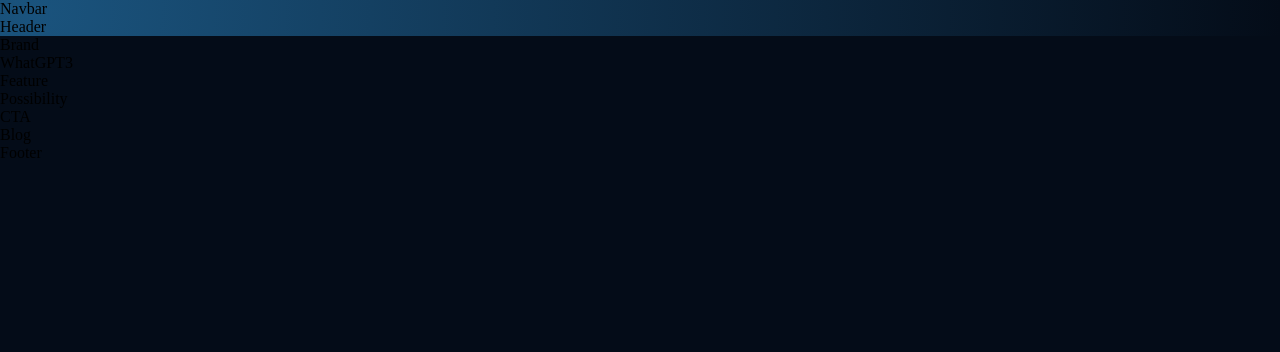
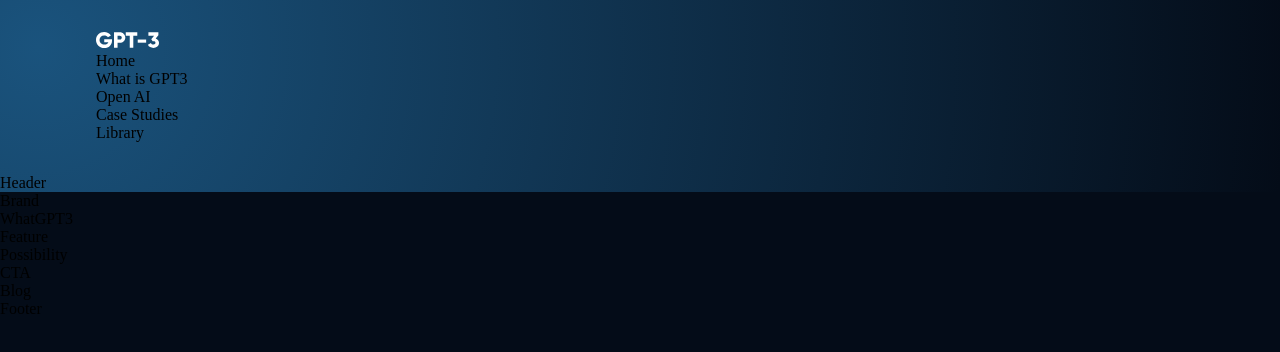
Before and after one commit to infjay/gp3-AI, a React (Create React App) app in the folder gp3/: page / in a window 1280 px wide. Shown: the top 352 px of the page. Built offline with nearby package versions, Linux system fonts and the light colour scheme.

Commit message:
Navbar initials

```diff
--- a/gp3/src/components/navbar/Navbar.jsx
+++ b/gp3/src/components/navbar/Navbar.jsx
@@ -1,9 +1,27 @@
 import React from 'react'
 import "./navbar.css";
+import {RiMenu3Line, RiCloseLin} from "react-icons/ri";
+import logo from '../../assets/logo.svg'
+
 
 const Navbar = () => {
   return (
-    <div>Navbar</div>
+    <div className='gpt3__navbar'>
+      <div className='gpt3__navbar-links'>
+        <div className='gpt3__navbar-links_logo'>
+          <img src={logo} alt="logo"/>
+          <div className='gpt3__navbar-links_container'>
+
+              <p><a href="#home">Home</a></p>
+              <p><a href="#wgpt3">What is GPT3</a></p>
+              <p><a href="#possibility<">Open AI</a></p>
+              <p><a href="#features">Case Studies</a></p>
+              <p><a href="#blog">Library</a></p>
+
+          </div>
+        </div>
+      </div>
+    </div>
   )
 }
 
--- a/gp3/src/components/navbar/navbar.css
+++ b/gp3/src/components/navbar/navbar.css
@@ -0,0 +1,24 @@
+.gpt3__navbar {
+    display: flex;
+    justify-content: space-between;
+    align-items: center;
+
+    padding: 2rem 6rem;
+}
+
+
+.gpt3__navbar-links {
+    flex: 1;
+    display: flex;
+    justify-content: flex-start;
+    align-items: center;
+}
+
+.gpt3__navbar-links_logo {
+margin-right: 2rem;
+}
+
+.gpt3__navbar-links_logo img{
+    width: 62.56px;
+    height: 16.02px;
+}
```
